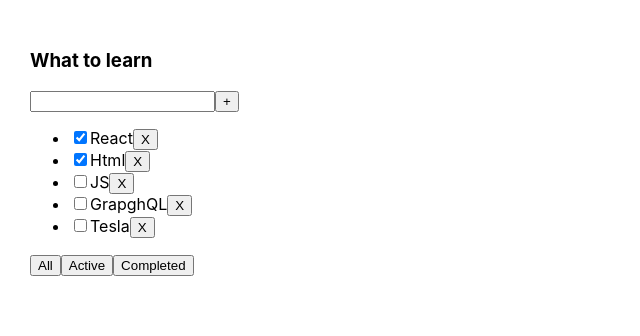
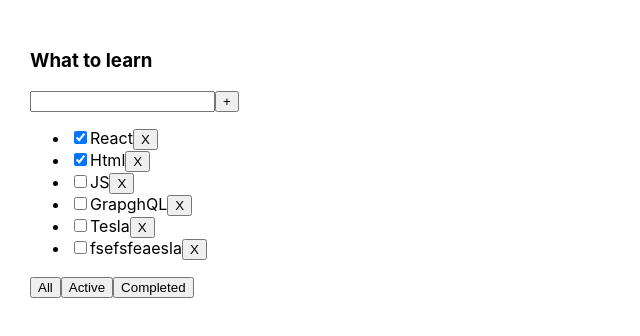
Before and after one commit to ReactReduxDeveloper/TD1, a React (Create React App) app: page / in a window 1280 px wide. Shown: the top 336 px of the page, without its empty margins (0-640 px from the left). Built offline with nearby package versions, Linux system fonts and the light colour scheme.

Commit message:
Rebase commit

```diff
--- a/src/App.tsx
+++ b/src/App.tsx
@@ -11,6 +11,8 @@ function App() {
         {id: 3, title: "JS", isDone: false},
         {id: 4, title: "GrapghQL", isDone: false},
         {id: 5, title: "Tesla", isDone: false},
+        {id: 6, title: "fsefsfeaesla", isDone: false},
+
     ])
     let [filtered, Setfiltered] = useState<FilteredType>("all")
     let FilteredTasks = task
```
